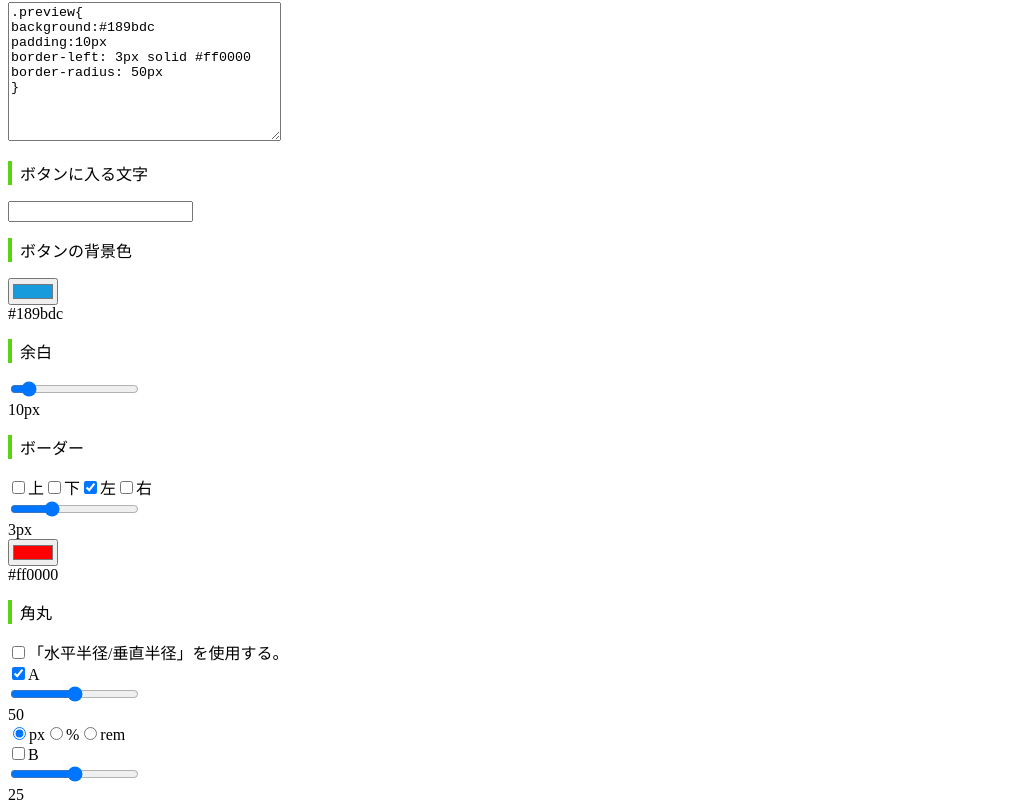
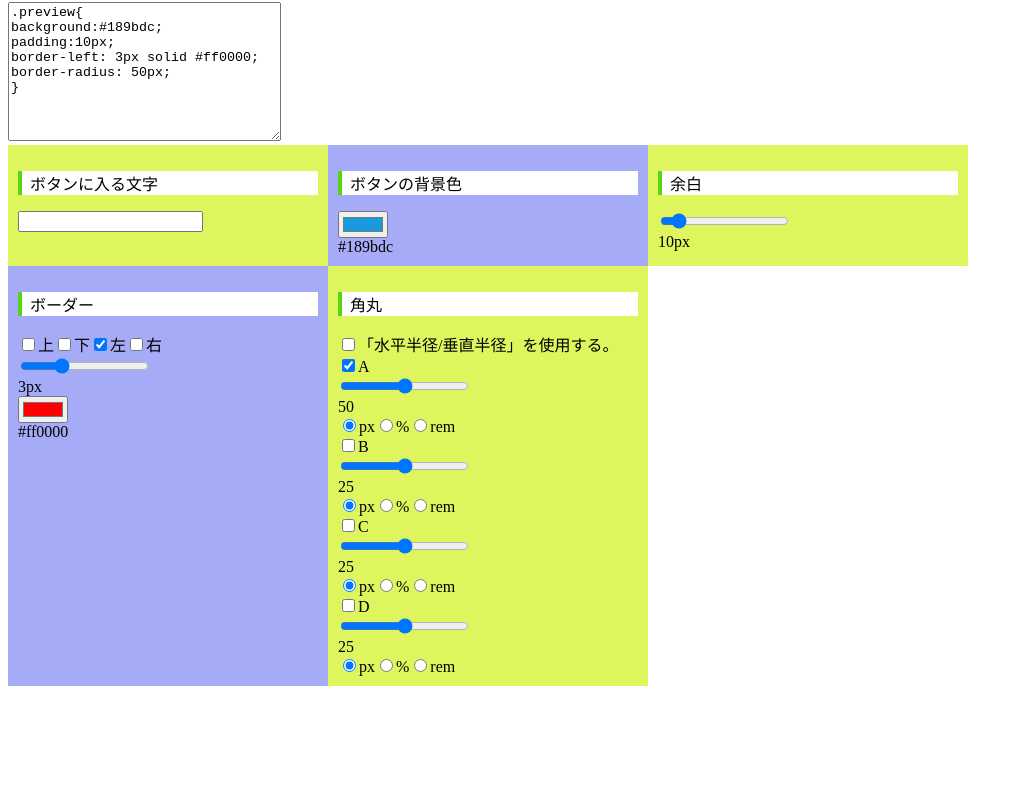
Before and after one commit to kensuke0518/buttonGallery1, a React (Create React App) app: page / in a window 1280 px wide. Shown: the part 417-1222 px from the top of the page, without its empty margins (0-1023 px from the left). After the commit the page ends 1111 px from the top, so only its background shows below. Built offline with nearby package versions, Linux system fonts and the light colour scheme.

Commit message:
途中経過

```diff
--- a/src/components/Cascade.js
+++ b/src/components/Cascade.js
@@ -1,10 +1,10 @@
-import { useState, useCallback, useContext } from 'react';
+import { useContext } from 'react';
 import { Sheet } from './Integrate';
 
 
 //CSS抽出
 export function Cascade() {
-    const [styleState, setStyleState] = useContext(Sheet)
+    const [styleState] = useContext(Sheet)
 
     const newStyle = styleState.newStyle;
 
--- a/src/components/Integrate.js
+++ b/src/components/Integrate.js
@@ -1,4 +1,4 @@
-import React,{ useState, useEffect, useReducer } from 'react';
+import React,{ useReducer } from 'react';
 import { Character } from './blocks/Character';
 import { Background } from './blocks/Background';
 import { Padding } from './blocks/Padding';
@@ -7,6 +7,7 @@ import { BorderRadius } from './blocks/BorderRadius';
 import { Preview } from './Preview';
 import { Cascade } from './Cascade';
 import { Sample } from './samples/Sample';
+import './style.css';
 
 export const Sheet = React.createContext()
 
@@ -18,30 +19,29 @@ const initialState = {
     newStyle: {
         background: {
             obj: {}, //Preview用
-            css: '' //Cascade用
+            css: '', //Cascade用
+            comp:{}, //コンポーネントの値 + Sample用
         },
         padding: {
             obj: {}, //Preview用
-            css: '' //Cascade用
+            css: '', //Cascade用
+            comp: {}, //コンポーネントの値 + Sample用
         },
         border: { //複数borderが指定されたオブジェクトが渡される。
             obj: {}, //Preview用
-            css: '' //Cascade用
+            css: '', //Cascade用
+            comp: {}, //コンポーネントの値 + Sample用
         },
         borderRadius: {
             obj: {}, //Preview用
-            css: '' //Cascade用
+            css: '', //Cascade用
+            comp: {}, //コンポーネントの値 + Sample用
         },
         otherStyle: {
             obj: {}, //Preview用
-            css: '' //Cascade用
+            css: '', //Cascade用
+            comp: {}, //コンポーネントの値 + Sample用
         }
-    },
-    componentUnit: {
-        background: {},
-        padding: {},
-        border: {},
-        borderRadius: {},
     },
     componentStyle: {
         heading: {
@@ -57,7 +57,8 @@ const initialState = {
 //レデューサー（CSSの取得のみにしたい）
 const reducer = (state, action) => {
     switch (action.type) {
-        case 'br': {
+        case 'br':
+            console.log(action.value)
             return {
                 ...state,
                 newStyle: {
@@ -65,7 +66,6 @@ const reducer = (state, action) => {
                     borderRadius: action.value
                 }
             }
-        }
         case 'bd':
             return {
                 ...state,
@@ -95,8 +95,7 @@ const reducer = (state, action) => {
                 ...state,
                 character: action.value
             }
-        case 'cu': {
-            console.log(action.value)
+        case 'cu':
             return {
                 ...state,
                 componentUnit: {
@@ -104,7 +103,6 @@ const reducer = (state, action) => {
                     ...action.value
                 }
             }
-        }
         case 'sample':
             return {
                 ...state,
@@ -113,6 +111,8 @@ const reducer = (state, action) => {
                     ...action.value
                 }
             }
+        defalut:
+            break;
     }
 }
 
@@ -124,11 +124,13 @@ export function Integrate() {
             <Sample />
             <Preview />
             <Cascade />
-            <Character />
-            <Background />
-            <Padding />
-            <Border />
-            <BorderRadius />
+            <div className="block">
+                <Character />
+                <Background />
+                <Padding />
+                <Border />
+                <BorderRadius />
+            </div>
         </Sheet.Provider>
     )
 }
--- a/src/components/Preview.js
+++ b/src/components/Preview.js
@@ -1,9 +1,9 @@
-import { useState, useCallback, useContext } from 'react';
+import { useState, useContext } from 'react';
 import { Sheet } from './Integrate';
 
 export function Preview() {
     //ストアと繋ぐ
-    const [styleState, setStyleState] = useContext(Sheet)
+    const [styleState] = useContext(Sheet)
 
     //背景色のステート
     const [bgColorState, setBgColorState] = useState('#edfee3')
@@ -42,7 +42,7 @@ export function Preview() {
     return (
         <div>
             <div style={style}>
-                <a href="" onClick={stopLink} className="preview" style={buttonStyle}>{styleState.character.character}</a>
+                <a href="#" onClick={stopLink} className="preview" style={buttonStyle}>{styleState.character.character}</a>
             </div>
             <input type="color" defaultValue={bgColorState} onChange={ bgColorFunc }/>
         </div>
--- a/src/components/blocks/Background.js
+++ b/src/components/blocks/Background.js
@@ -8,8 +8,6 @@ export function Background() {
     const [state, setState] = useState({
         bgcolor: '#189bdc',
     })
-
-    //useEffect(() => bgCSS());
 
     const bgColorFunc = e => {
         const newState = {
@@ -32,29 +30,27 @@ export function Background() {
         for (let property in obj) {
             css = css + obj[property];
         }
-        css = `${css}\n`
+        css = `${css};\n`
+
+        //各項目のステートをレデューサーへ送る準備を示す
+        const comp = { ...newState }
 
         //CSSの状態をレデューサーへ（あるいはアクションクリエイターへ）渡す
         const value = {
             obj,
-            css
+            css,
+            comp,
         }
         setStyleDispatch({ type: 'bg', value });
-
-        //各項目の状態をレデューサーへ（あるいはアクションクリエイターへ）渡す
-        const valueUnit = {
-            background: state
-        }
-        setStyleDispatch({ type: 'cu', value: valueUnit });
     }
 
-    useEffect(()=>{bgCSS()},[])
+    useEffect(() => { bgCSS() }, [])
 
     return (
         <div>
             <p style={styleState.componentStyle.heading.a}>ボタンの背景色</p>
-            <div><input type="color" value={state.bgcolor} onChange={bgColorFunc} /></div>
-            <div>{state.bgcolor}</div>
+            <div><input type="color" value={styleState.newStyle.background.comp.bgcolor} onChange={bgColorFunc} /></div>
+            <div>{styleState.newStyle.background.comp.bgcolor}</div>
         </div>
     )
 }
--- a/src/components/blocks/Border.js
+++ b/src/components/blocks/Border.js
@@ -80,7 +80,7 @@ export function Border() {
         for (let property in obj) {
             let direction = property.replace(/border/g, '').toLowerCase();
             direction === '' ? direction = 'border' : direction = `border-${direction}`;
-            css = css + direction + ': ' + obj[property] + '\n';
+            css = css + direction + ': ' + obj[property] + ';\n';
         }
 
         //ストアへ渡す形を作る
--- a/src/components/blocks/BorderRadius.js
+++ b/src/components/blocks/BorderRadius.js
@@ -1,4 +1,4 @@
-import { useState, useCallback, useContext, useEffect } from 'react';
+import { useState, useContext, useEffect } from 'react';
 import { Sheet } from '../Integrate';
 
 //角丸
@@ -119,18 +119,26 @@ export function BorderRadius() {
         for (let property in obj) {
             css = css + obj[property];
         }
-        css = `${css}\n`
+        css = `${css};\n`
+
+        //各項目のステートをレデューサーへ送る準備を示す
+        const comp = { ...newState }
 
         //ストアへ渡す形を作る
         const value = {
             obj,
-            css
+            css,
+            comp,
         }
 
         setStyleDispatch({ type: 'br', value })
     }
 
     useEffect(() => { brCSS() }, [])
+
+    const brValue = styleState.newStyle.borderRadius.comp;
+    let dispBrValue;
+    Object.keys(brValue).length === 0 ? dispBrValue = state : dispBrValue = brValue;
 
     return (
         <div>
@@ -141,7 +149,7 @@ export function BorderRadius() {
             <div>
                 <input type="checkbox" value="a" onChange={radiusUseFunc} defaultChecked />A<br />
                 <input type="range" name="a" onChange={sizeFunc} />
-                <div>{state.style.a.size}</div>
+                <div>{dispBrValue.style.a.size}</div>
                 <div>
                     <input type="radio" value="px" name="a" onChange={unitFunc} defaultChecked />px
                     <input type="radio" value="%" name="a" onChange={unitFunc} />%
@@ -151,7 +159,7 @@ export function BorderRadius() {
             <div>
                 <input type="checkbox" value="b" onChange={radiusUseFunc} />B<br />
                 <input type="range" name="b" onChange={sizeFunc} />
-                <div>{state.style.b.size}</div>
+                <div>{dispBrValue.style.b.size}</div>
                 <div>
                     <input type="radio" value="px" name="b" onChange={unitFunc} defaultChecked />px
                     <input type="radio" value="%" name="b" onChange={unitFunc} />%
@@ -161,7 +169,7 @@ export function BorderRadius() {
             <div>
                 <input type="checkbox" value="c" onChange={radiusUseFunc} />C<br />
                 <input type="range" name="c" onChange={sizeFunc} />
-                <div>{state.style.c.size}</div>
+                <div>{dispBrValue.style.c.size}</div>
                 <div>
                     <input type="radio" value="px" name="c" onChange={unitFunc} defaultChecked />px
                     <input type="radio" value="%" name="c" onChange={unitFunc} />%
@@ -171,7 +179,7 @@ export function BorderRadius() {
             <div>
                 <input type="checkbox" value="d" onChange={radiusUseFunc} />D<br />
                 <input type="range" name="d" onChange={sizeFunc} />
-                <div>{state.style.d.size}</div>
+                <div>{dispBrValue.style.d.size}</div>
                 <div>
                     <input type="radio" value="px" name="d" onChange={unitFunc} defaultChecked />px
                     <input type="radio" value="%" name="d" onChange={unitFunc} />%
--- a/src/components/blocks/Padding.js
+++ b/src/components/blocks/Padding.js
@@ -1,4 +1,4 @@
-import { useState, useCallback, useContext, useEffect } from 'react';
+import { useState, useContext, useEffect } from 'react';
 import { Sheet } from '../Integrate';
 
 //余白
@@ -31,12 +31,16 @@ export function Padding() {
         for (let property in obj) {
             css = css + obj[property];
         }
-        css = `${css}\n`
+        css = `${css};\n`
+
+        //各項目のステートをレデューサーへ送る準備を示す
+        const comp = { ...newState }
 
         //ストアへ渡す形を作る
         const value = {
             obj,
-            css
+            css,
+            comp,
         }
 
         setStyleDispatch({ type: 'pd', value })
@@ -47,8 +51,8 @@ export function Padding() {
     return (
         <div>
             <p style={styleState.componentStyle.heading.a}>余白</p>
-            <input type="range" value={state.size} min="0" max="100" onChange={sizeFunc} />
-            <div>{state.size}px</div>
+            <input type="range" value={styleState.newStyle.padding.comp.size} min="0" max="100" onChange={sizeFunc} />
+            <div>{styleState.newStyle.padding.comp.size}px</div>
         </div>
     )
 }
--- a/src/components/samples/Sample01.js
+++ b/src/components/samples/Sample01.js
@@ -7,7 +7,45 @@ export const Sample01 = () => {
     const sampleData = {
         background: {
             obj: { background: '#2c51db' },
-            css: 'background:#2c51db',
+            css: 'background:#2c51db;\n',
+            comp: { bgcolor: '#2c51db' }
+        },
+        padding: {
+            obj: { padding: '40px' },
+            css: 'padding:40px;\n',
+            comp: {
+                size: '40',
+                unit: 'px',
+            }
+        },
+        borderRadius: {
+            obj: {},
+            css: '',
+            comp: {
+                horizonVertical: false,
+                style: {
+                    a: {
+                        check: false,
+                        size: '0',
+                        unit: 'px',
+                    },
+                    b: {
+                        check: false,
+                        size: '0',
+                        unit: 'px',
+                    },
+                    c: {
+                        check: false,
+                        size: '0',
+                        unit: 'px',
+                    },
+                    d: {
+                        check: false,
+                        size: '0',
+                        unit: 'px',
+                    },
+                }
+            }
         },
         otherStyle: {
             obj: {
--- /dev/null
+++ b/src/components/style.css
@@ -0,0 +1,14 @@
+.block{
+    display: flex;
+    flex-wrap: wrap;
+}
+.block > div{
+    width: 300px;
+    padding:10px
+}
+.block > div:nth-child(even){
+    background:rgb(166, 171, 248);
+}
+.block > div:nth-child(odd){
+    background:rgb(222, 245, 94);
+}
```
